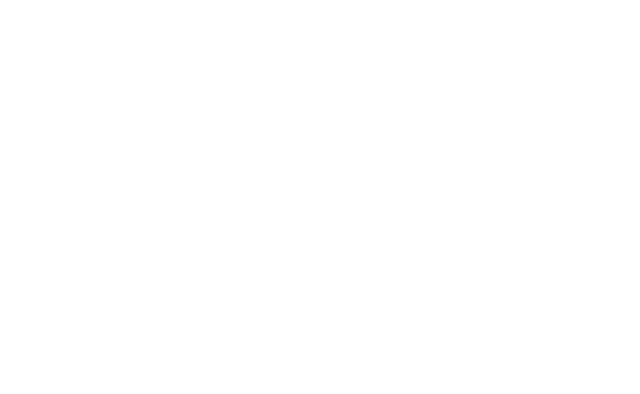
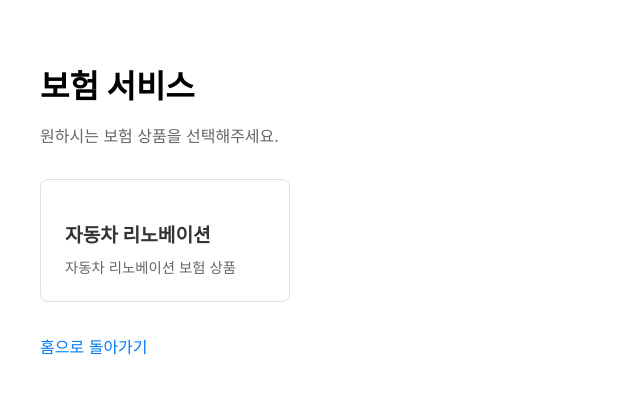
Before and after one commit to kobevino/nuxt-ci-cd, a Nuxt app: page /insure in a window 1280 px wide. Before the commit this address had no page. Shown: the top 394 px of the page, without its empty margins (0-640 px from the left). Built offline with nearby package versions, Linux system fonts and the light colour scheme.

Commit message:
chore: test

```diff
--- /dev/null
+++ b/pages/insure/index.vue
@@ -0,0 +1,81 @@
+<template>
+  <div class="insure-page">
+    <h1>보험 서비스</h1>
+    <p>원하시는 보험 상품을 선택해주세요.</p>
+
+    <nav class="insure-nav">
+      <NuxtLink to="/insure/car-renovation" class="nav-card">
+        <h2>자동차 리노베이션</h2>
+        <p>자동차 리노베이션 보험 상품</p>
+      </NuxtLink>
+    </nav>
+
+    <NuxtLink to="/" class="back-link">홈으로 돌아가기</NuxtLink>
+  </div>
+</template>
+
+<script setup lang="ts">
+</script>
+
+<style scoped>
+.insure-page {
+  min-height: 100vh;
+  padding: 2rem;
+  font-family: -apple-system, BlinkMacSystemFont, 'Segoe UI', Roboto, sans-serif;
+}
+
+.insure-page h1 {
+  font-size: 2rem;
+  margin-bottom: 0.5rem;
+}
+
+.insure-page > p {
+  color: #666;
+  margin-bottom: 2rem;
+}
+
+.insure-nav {
+  display: flex;
+  flex-wrap: wrap;
+  gap: 1rem;
+  margin-bottom: 2rem;
+}
+
+.nav-card {
+  display: block;
+  padding: 1.5rem;
+  border: 1px solid #e0e0e0;
+  border-radius: 8px;
+  text-decoration: none;
+  color: inherit;
+  transition: box-shadow 0.2s, transform 0.2s;
+  min-width: 200px;
+}
+
+.nav-card:hover {
+  box-shadow: 0 4px 12px rgba(0, 0, 0, 0.1);
+  transform: translateY(-2px);
+}
+
+.nav-card h2 {
+  font-size: 1.2rem;
+  margin-bottom: 0.5rem;
+  color: #333;
+}
+
+.nav-card p {
+  font-size: 0.9rem;
+  color: #666;
+  margin: 0;
+}
+
+.back-link {
+  display: inline-block;
+  color: #007bff;
+  text-decoration: none;
+}
+
+.back-link:hover {
+  text-decoration: underline;
+}
+</style>
```
